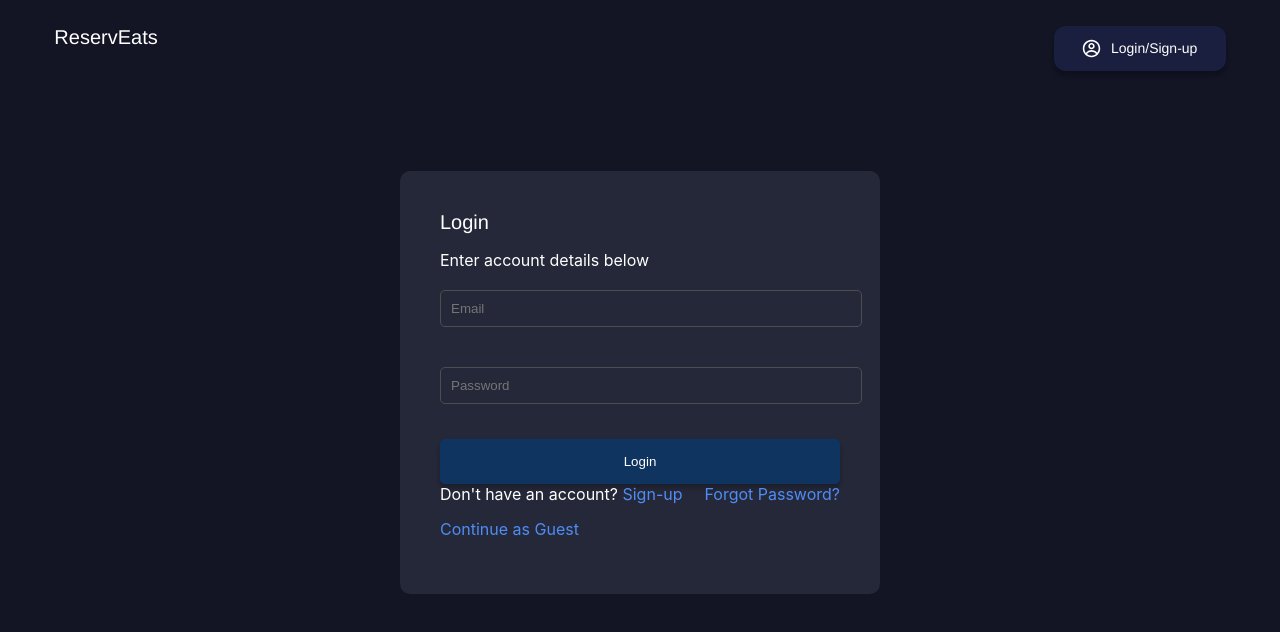
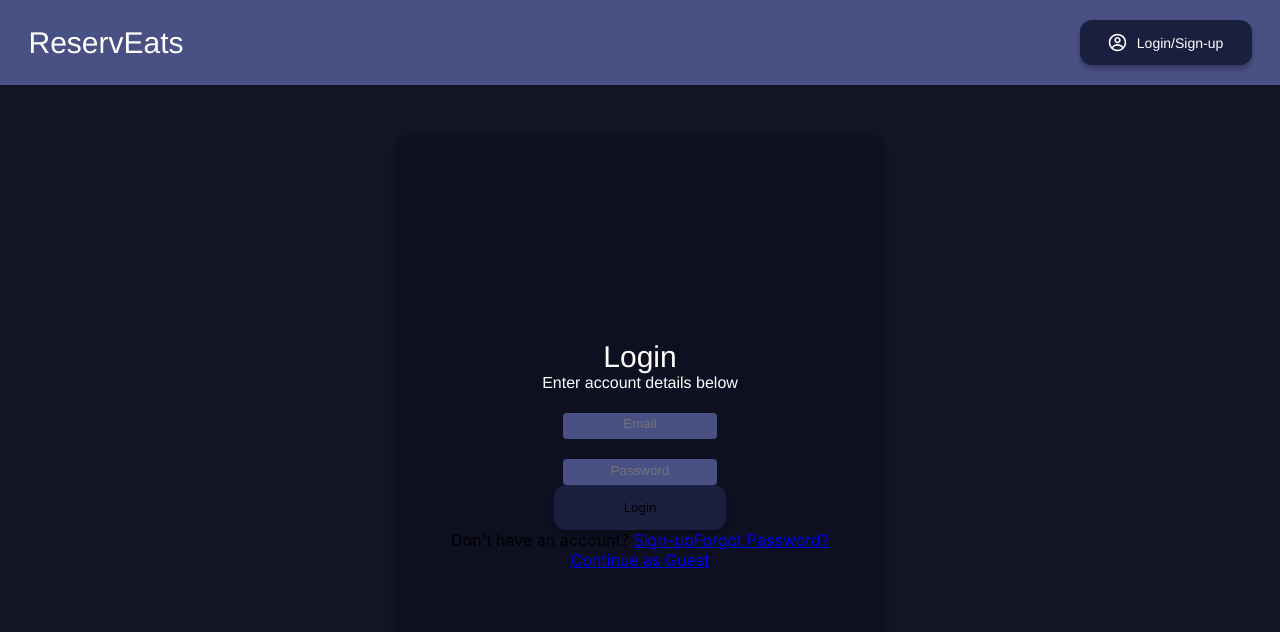
Before and after one commit to liamfenn/cs4300-project, a React (Create React App) app: page /login in a window 1280 px wide. Shown: the top 632 px of the page. Built offline with nearby package versions, Linux system fonts and the light colour scheme.

Commit message:
css changes

```diff
--- a/src/App.css
+++ b/src/App.css
@@ -1,6 +1,5 @@
 body {
   background: #131424;
-  margin: 2%;
   overflow-x: hidden;
 }
 h1, h2, h3, h4 {
--- a/src/components/AddItem.css
+++ b/src/components/AddItem.css
@@ -3,7 +3,8 @@
     flex-direction: column;
     margin: 0 auto;
     width: 450px;
-    height: 550px;
+    height: 600px;
+    padding: 20px;
 }
 .label-input {
     display: flex;
@@ -22,7 +23,16 @@
     margin-top: 30px;
 }
 #name, #image, #time, #citystate, #date, #guests {
+    border-radius: 4px;
+    height: 20px;
+    width: 150px;
+    text-align: center;
+    padding-bottom: 5px;
     background: #495083;
     border: none;
     border-color: #495083;
+    color: #FFFFFF;
 }
+#lg {
+    font-size: 30px;
+}
--- a/src/components/AddItem.js
+++ b/src/components/AddItem.js
@@ -39,6 +39,7 @@ const AddItem = (props) => {
 
     return (
       <div className="input" class="card">
+        <h1 id="lg">Post a New Listing</h1>
         <form onSubmit={addItemHandler}>
           <div class="label-input">
             <label id="rname"><h2>Restaurant Name</h2></label>
--- a/src/components/Login.css
+++ b/src/components/Login.css
@@ -1,61 +1,27 @@
-.login-container {
+.card {
   display: flex;
+  flex-direction: column;
+  margin: 0 auto;
+  width: 450px;
+  height: 600px;
+  padding: 20px;
   justify-content: center;
-    align-items: center;
+  text-align: center;
 }
-
-  .login-form {
-    padding: 40px;
-    background: #252839;
-    border-radius: 10px;
-    color: white;
-    max-width: 400px;
-    width: 100%;
+#email, #password {
+  border-radius: 4px;
+  height: 20px;
+  width: 150px;
+  text-align: center;
+  padding-bottom: 5px;
+  background: #495083;
+  border: none;
+  border-color: #495083;
+  color: #FFFFFF;
 }
-
-  .login-form h1,
-  .login-form p,
-  .login-form div,
-  .login-form .login-footer,
-  .login-form .continue-as-guest {
-    margin-bottom: 15px;
+.input {
+  margin-top: 20px;
 }
-
-  .login-form input {
-    width: 100%;
-    padding: 10px;
-    margin-top: 5px;
-    margin-bottom: 20px;
-    background: none;
-    border: 1px solid #4e4e50;
-    border-radius: 5px;
-    color: white;
+input {
+  width: 300px;
 }
-
-  .login-form button {
-    width: 100%;
-    padding: 10px;
-    background: #0f3460;
-    border: none;
-    border-radius: 5px;
-    color: white;
-    cursor: pointer;
-  }
-
-  .login-footer,
-  .continue-as-guest {
-    display: flex;
-    justify-content: space-between;
-    align-items: center;
-  }
-
-  .login-footer a,
-  .continue-as-guest a {
-    color: #4e8df5;
-    text-decoration: none;
-  }
-
-  .login-footer a:hover,
-  .continue-as-guest a:hover {
-    text-decoration: underline;
-  }
--- a/src/components/Login.js
+++ b/src/components/Login.js
@@ -44,12 +44,13 @@ const Login = ({ setIsLoggedIn }) => {
   };
 
   return (
-    <div className="login-container">
+    <div className="card">
       <form className="login-form" onSubmit={handleSubmit}>
-        <h1>Login</h1>
-        <p>Enter account details below</p>
-        <div>
+        <h1 id="lg">Login</h1>
+        <h3>Enter account details below</h3>
+        <div class="input">
           <input
+            id="email"
             type="email"
             value={email}
             onChange={(e) => setEmail(e.target.value)}
@@ -57,8 +58,9 @@ const Login = ({ setIsLoggedIn }) => {
             required
           />
         </div>
-        <div>
+        <div class="input">
           <input
+            id="password"
             type="password"
             value={password}
             onChange={(e) => setPassword(e.target.value)}
--- a/src/components/Navbar.css
+++ b/src/components/Navbar.css
@@ -1,8 +1,12 @@
 nav {
     display: flex;
     justify-content: center;
+    align-items: center;
     gap: 70dvw;
-    margin-bottom: 100px;
+    background-color: #495083;
+    margin-bottom: 50px;
+    padding-top: 20px;
+    padding-bottom: 20px;
 }
 button {
     width: 172px;
@@ -31,3 +35,6 @@ button {
         gap: 60dvw;
     }
 }
+#logo {
+    font-size: 30px;
+}
--- a/src/components/Navbar.js
+++ b/src/components/Navbar.js
@@ -9,7 +9,7 @@ const Navbar = ({ isLoggedIn, onLogoutClick }) => {
 
   return (
     <nav>
-      <h1>ReservEats</h1>
+      <h1 id="logo">ReservEats</h1>
       {isLoggedIn ? (
         <div class="new-nav">
           <button type="submit" class="newBtn" onClick={() => navigate('/add-item')}>Post Reservation</button>
```
Lines whose indentation alone changed are shown as unchanged.
